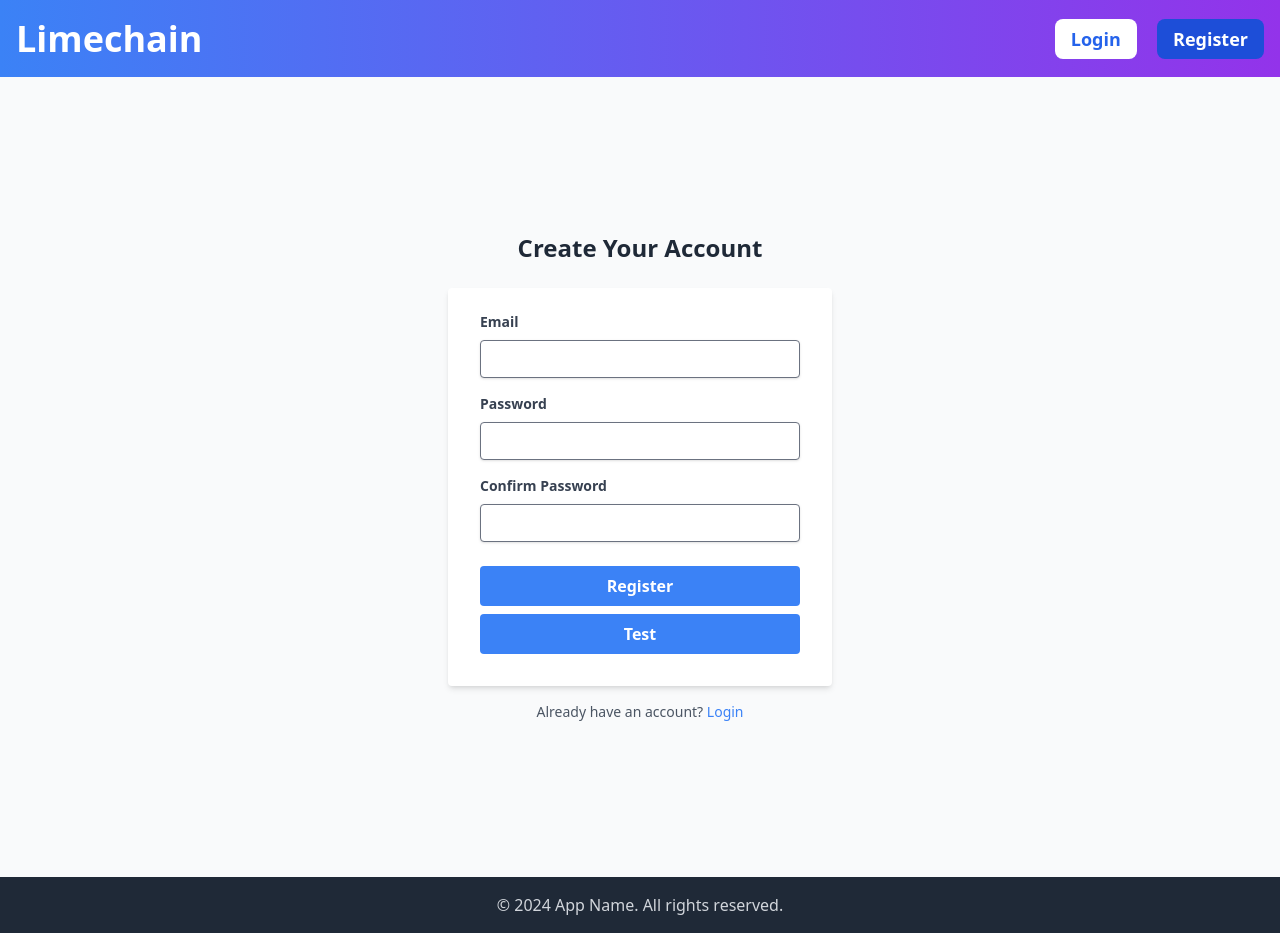
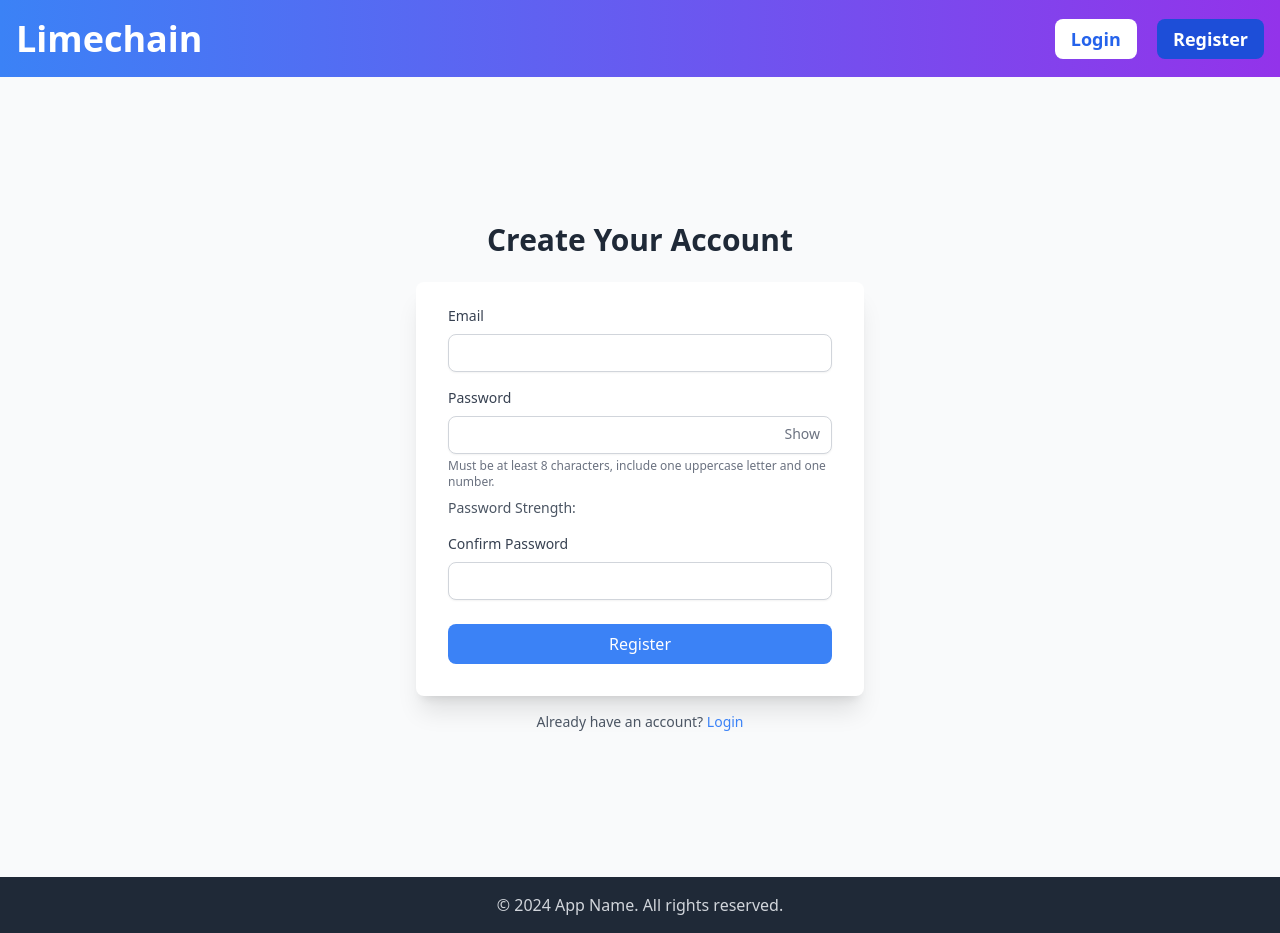
Before and after one commit to dushyant2901/loyalty-points-frontend, a SvelteKit app: page /register in a window 1280 px wide. Built offline with nearby package versions, Linux system fonts and the light colour scheme.

Commit message:
update: Improve registration form with password visibility toggle and better validation

```diff
--- /dev/null
+++ b/src/config.ts
@@ -0,0 +1 @@
+export const API_URL="https://loyalty-points-backend-production.up.railway.app"
--- /dev/null
+++ b/src/helpers/helpers.ts
@@ -0,0 +1,42 @@
+
+// Centralized API Request function
+export const apiRequest = async (url: string, options: RequestInit): Promise<any> => {
+  try {
+    const response = await fetch(url, options);
+    if (!response.ok) {
+      const error = await response.json();
+      throw new Error(error.message || "Something went wrong.");
+    }
+    return await response.json();
+  } catch (error: unknown) {
+    if (error instanceof Error) {
+      throw new Error(error.message);
+    } else {
+      throw new Error("Network error. Please try again.");
+    }
+  }
+};
+
+// Email validation function
+export const validateEmail = (email: string): boolean => {
+  const regex = /^[^\s@]+@[^\s@]+\.[^\s@]+$/;
+  return regex.test(email);
+};
+
+// Password validation function
+export const validatePassword = (password: string): boolean => {
+  return password.length >= 8 && /[A-Z]/.test(password) && /[0-9]/.test(password);
+};
+
+// Password strength function
+export const getPasswordStrength = (password: string): string => {
+  let strength = '';
+  if (password.length >= 8 && /[A-Z]/.test(password) && /[0-9]/.test(password)) {
+    strength = 'Strong';
+  } else if (password.length >= 6) {
+    strength = 'Medium';
+  } else {
+    strength = 'Weak';
+  }
+  return strength;
+};
--- a/src/routes/register/+page.svelte
+++ b/src/routes/register/+page.svelte
@@ -1,43 +1,85 @@
-<script>
-  let email = "";
-  let password = "";
-  let confirmPassword = "";
-  let errorMessage = "";
+<script lang="ts">
+  import { API_URL } from "../../config";
 
+  import {
+    apiRequest,
+    validateEmail,
+    validatePassword,
+    getPasswordStrength,
+  } from "../../helpers/helpers"; // Import the helper functions
+
+  let email: string = "";
+  let password: string = "";
+  let confirmPassword: string = "";
+  let errorMessage: string = "";
+  let successMessage: string = "";
+  let isLoading: boolean = false;
+  let showPassword: boolean = false;
+  let passwordStrength: string = "";
+
+  // Registration logic
   const register = async () => {
+    errorMessage = "";
+    successMessage = "";
+
+    // Validate inputs
+    if (!validateEmail(email)) {
+      errorMessage = "Invalid email address.";
+      return;
+    }
+    if (!validatePassword(password)) {
+      errorMessage =
+        "Password must be at least 8 characters long, include one uppercase letter, and one number.";
+      return;
+    }
     if (password !== confirmPassword) {
       errorMessage = "Passwords do not match.";
       return;
     }
 
+    isLoading = true;
     try {
-      const response = await fetch("/api/auth/register", {
+      const result = await apiRequest(`${API_URL}/api/auth/register`, {
         method: "POST",
         headers: { "Content-Type": "application/json" },
         body: JSON.stringify({ email, password }),
       });
 
-      if (!response.ok) {
-        const error = await response.json();
-        errorMessage = error.message || "Registration failed.";
-        return;
+      if (result && result.access_token && result.brandRepId) {
+        // Save to localStorage and redirect
+        localStorage.setItem("authToken", result.access_token);
+        localStorage.setItem("brandRepId", result.brandRepId);
+        successMessage = "Registration successful! Redirecting to dashboard...";
+        setTimeout(() => {
+          window.location.href = "/dashboard";
+        }, 2000);
       }
-
-      const { token } = await response.json();
-      localStorage.setItem("authToken", token);
-      window.location.href = "/dashboard";
-    } catch (err) {
-      errorMessage = "An error occurred. Please try again.";
+    } catch (error) {
+      // Error message handled inside apiRequest
+    } finally {
+      isLoading = false;
     }
   };
 </script>
 
 <div class="min-h-screen flex flex-col items-center justify-center bg-gray-50">
-  <h1 class="text-2xl font-bold mb-6 text-gray-800">Create Your Account</h1>
+  <h1 class="text-3xl font-bold mb-6 text-gray-800">Create Your Account</h1>
+
+  <!-- Success Message -->
+  {#if successMessage}
+    <div
+      class="bg-green-100 border border-green-400 text-green-700 px-4 py-3 rounded relative mb-4"
+    >
+      <span>{successMessage}</span>
+    </div>
+  {/if}
+
+  <!-- Form -->
   <form
-    class="bg-white shadow-md rounded px-8 pt-6 pb-8 mb-4 w-full max-w-sm"
+    class="bg-white shadow-xl rounded-lg px-8 pt-6 pb-8 mb-4 w-full max-w-md"
     on:submit|preventDefault={register}
   >
+    <!-- Error Message -->
     {#if errorMessage}
       <div
         class="bg-red-100 border border-red-400 text-red-700 px-4 py-3 rounded relative mb-4"
@@ -47,33 +89,56 @@
       </div>
     {/if}
 
+    <!-- Email Field -->
     <div class="mb-4">
-      <label class="block text-gray-700 text-sm font-bold mb-2" for="email">
+      <label class="block text-gray-700 text-sm font-medium mb-2" for="email">
         Email
       </label>
       <input
         id="email"
         type="email"
         bind:value={email}
-        class="shadow appearance-none border rounded w-full py-2 px-3 text-gray-700 leading-tight focus:outline-none focus:shadow-outline"
+        class="shadow-sm appearance-none border border-gray-300 rounded-lg w-full py-2 px-3 text-gray-700 leading-tight focus:outline-none focus:ring-2 focus:ring-blue-500"
         required
       />
     </div>
-    <div class="mb-4">
-      <label class="block text-gray-700 text-sm font-bold mb-2" for="password">
+
+    <!-- Password Field -->
+    <div class="mb-4 relative">
+      <label
+        class="block text-gray-700 text-sm font-medium mb-2"
+        for="password"
+      >
         Password
       </label>
       <input
         id="password"
-        type="password"
+        type={showPassword ? "text" : "password"}
         bind:value={password}
-        class="shadow appearance-none border rounded w-full py-2 px-3 text-gray-700 leading-tight focus:outline-none focus:shadow-outline"
+        class="shadow-sm appearance-none border border-gray-300 rounded-lg w-full py-2 px-3 text-gray-700 leading-tight focus:outline-none focus:ring-2 focus:ring-blue-500"
         required
+        on:input={() => getPasswordStrength(password)}
       />
+      <button
+        type="button"
+        class="absolute right-3 top-9 text-sm text-gray-500"
+        on:click={() => (showPassword = !showPassword)}
+      >
+        {showPassword ? "Hide" : "Show"}
+      </button>
+      <p class="text-xs text-gray-500 mt-1">
+        Must be at least 8 characters, include one uppercase letter and one
+        number.
+      </p>
+      <p class="text-sm text-gray-600 mt-2">
+        Password Strength: {passwordStrength}
+      </p>
     </div>
+
+    <!-- Confirm Password Field -->
     <div class="mb-6">
       <label
-        class="block text-gray-700 text-sm font-bold mb-2"
+        class="block text-gray-700 text-sm font-medium mb-2"
         for="confirmPassword"
       >
         Confirm Password
@@ -82,28 +147,24 @@
         id="confirmPassword"
         type="password"
         bind:value={confirmPassword}
-        class="shadow appearance-none border rounded w-full py-2 px-3 text-gray-700 leading-tight focus:outline-none focus:shadow-outline"
+        class="shadow-sm appearance-none border border-gray-300 rounded-lg w-full py-2 px-3 text-gray-700 leading-tight focus:outline-none focus:ring-2 focus:ring-blue-500"
         required
       />
     </div>
+
+    <!-- Register Button -->
     <div class="flex items-center justify-between">
       <button
-        class="bg-blue-500 hover:bg-blue-700 text-white font-bold py-2 px-4 rounded focus:outline-none focus:shadow-outline w-full"
+        class="bg-blue-500 hover:bg-blue-700 text-white font-medium py-2 px-4 rounded-lg focus:outline-none focus:ring-2 focus:ring-blue-500 w-full"
         type="submit"
+        disabled={isLoading}
       >
-        Register
-      </button>
-    </div>
-    <div class="flex items-center justify-between pt-2">
-      <button
-        class="bg-blue-500 hover:bg-blue-700 text-white font-bold py-2 px-4 rounded focus:outline-none focus:shadow-outline w-full"
-        type="submit"
-        on:click={() => (window.location.href = "/dashboard")}
-      >
-        Test
+        {isLoading ? "Registering..." : "Register"}
       </button>
     </div>
   </form>
+
+  <!-- Login Link -->
   <p class="text-sm text-gray-600">
     Already have an account? <a
       href="/login"
```
